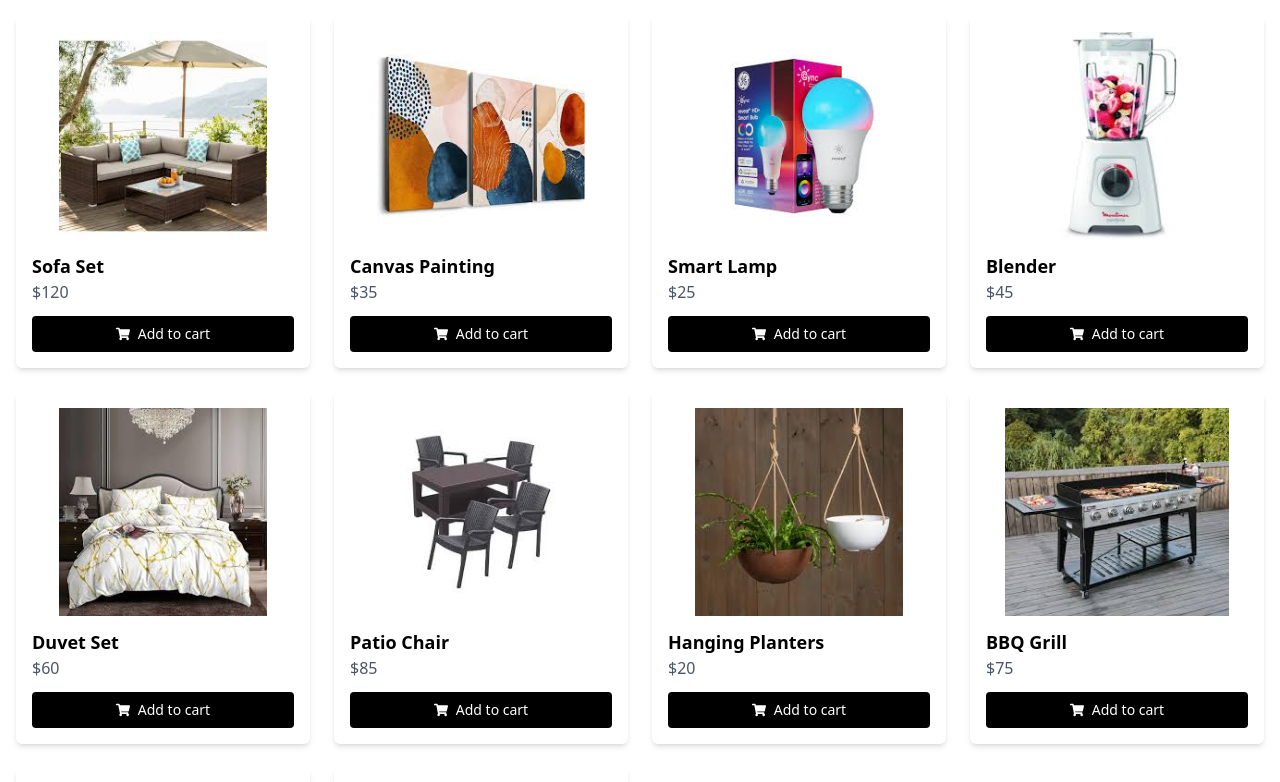
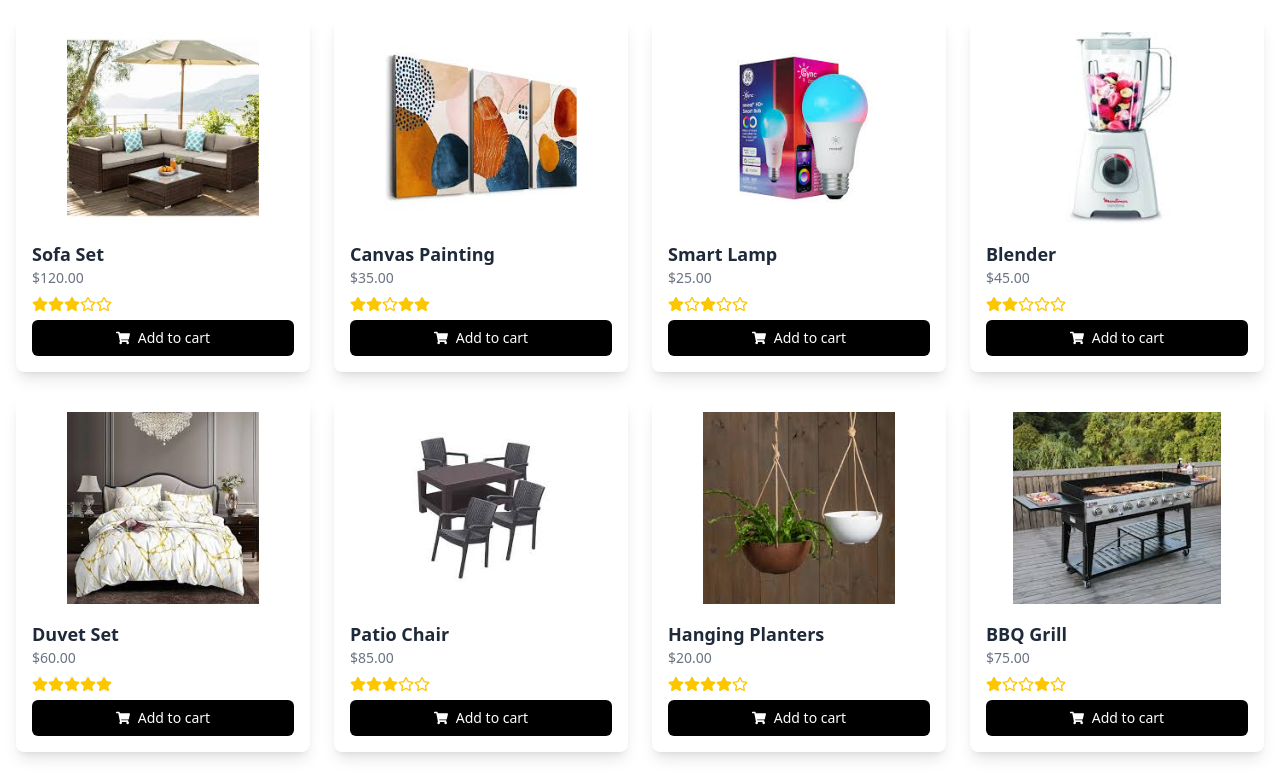
Before and after one commit to Maducracy/my-vue-app, a React (Vite) app: page /HomeGarden in a window 1280 px wide. Shown: the top 782 px of the page. Built offline with nearby package versions, Linux system fonts and the light colour scheme; no server answers.

Commit message:
multishop

```diff
--- a/package.json
+++ b/package.json
@@ -11,6 +11,7 @@
   },
   "dependencies": {
     "@tailwindcss/vite": "^4.1.5",
+    "flutterwave-react-v3": "^1.0.7",
     "framer-motion": "^12.11.0",
     "lucide-react": "^0.507.0",
     "react": "^19.0.0",
--- a/src/Category/HomeGarden.jsx
+++ b/src/Category/HomeGarden.jsx
@@ -1,4 +1,13 @@
 import { useState, useEffect } from "react";
+
+import {
+  FaShoppingCart,
+  FaTimes,
+  FaStar,
+  FaRegStar,
+} from "react-icons/fa";
+import { useStore } from "../Zustand";
+
 import sofa from "../assets/sofa.jpeg";
 import canvapaint from "../assets/canvapaint.jpeg";
 import lamp from "../assets/lamp.jpeg";
@@ -9,92 +18,121 @@ import hangpainter from "../assets/hangpainter.jpeg";
 import grill from "../assets/grill.jpeg";
 import gardentool from "../assets/gardentool.jpeg";
 import basket from "../assets/basket.jpeg";
-import { FaShoppingCart, FaTimes } from "react-icons/fa";
-import { useStore } from "../Zustand";
 
 const products = [
-  { id: 10, name: "Sofa Set", price: "$120", img: sofa },
-  { id: 11, name: "Canvas Painting", price: "$35", img: canvapaint },
-  { id: 12, name: "Smart Lamp", price: "$25", img: lamp },
-  { id: 13, name: "Blender", price: "$45", img: Blender },
-  { id: 14, name: "Duvet Set", price: "$60", img: duvet },
-  { id: 15, name: "Patio Chair", price: "$85", img: patiochair },
-  { id: 16, name: "Hanging Planters", price: "$20", img: hangpainter },
-  { id: 17, name: "BBQ Grill", price: "$75", img: grill },
-  { id: 18, name: "Garden Tools", price: "$30", img: gardentool },
-  { id: 19, name: "Storage Basket", price: "$15", img: basket },
+  { id: 10, name: "Sofa Set", price: 120, img: sofa },
+  { id: 11, name: "Canvas Painting", price: 35, img: canvapaint },
+  { id: 12, name: "Smart Lamp", price: 25, img: lamp },
+  { id: 13, name: "Blender", price: 45, img: Blender },
+  { id: 14, name: "Duvet Set", price: 60, img: duvet },
+  { id: 15, name: "Patio Chair", price: 85, img: patiochair },
+  { id: 16, name: "Hanging Planters", price: 20, img: hangpainter },
+  { id: 17, name: "BBQ Grill", price: 75, img: grill },
+  { id: 18, name: "Garden Tools", price: 30, img: gardentool },
+  { id: 19, name: "Storage Basket", price: 15, img: basket },
 ];
 
 const HomeGarden = () => {
-  const { fetchData, addtocart, removecart } = useStore();
-  const [cartItems, setCartItems] = useState({});
-  const [alert, setAlert] = useState({ type: "", message: "" });
+  const { fetchData, addtocart, removecart, cart } = useStore();
+  const [alertMessage, setAlertMessage] = useState("");
+  const [reverseMessage, setReverseMessage] = useState("");
 
   useEffect(() => {
     fetchData();
-  }, []);
+  }, [fetchData]);
 
   useEffect(() => {
-    if (alert.message) {
-      const timeout = setTimeout(() => {
-        setAlert({ type: "", message: "" });
-      }, 3000);
+    if (alertMessage) {
+      const timeout = setTimeout(() => setAlertMessage(""), 3000);
       return () => clearTimeout(timeout);
     }
-  }, [alert]);
+  }, [alertMessage]);
 
-  const handleAddToCart = (productId, product) => {
-    setCartItems((prev) => ({ ...prev, [productId]: true }));
+  useEffect(() => {
+    if (reverseMessage) {
+      const timeout = setTimeout(() => setReverseMessage(""), 3000);
+      return () => clearTimeout(timeout);
+    }
+  }, [reverseMessage]);
+
+  const isInCart = (id) => cart.some((item) => item.id === id);
+
+  const handleAddToCart = (product) => {
     addtocart(product);
-    setAlert({ type: "success", message: "Product added to cart!" });
+    setAlertMessage(`${product.name} added to cart!`);
   };
 
-  const handleRemoveFromCart = (productId, product) => {
-    setCartItems((prev) => ({ ...prev, [productId]: false }));
+  const handleRemoveFromCart = (product) => {
     removecart(product.id);
-    setAlert({ type: "error", message: "Product removed from cart!" });
+    setReverseMessage(`${product.name} removed from cart!`);
   };
 
+  const formatPrice = (price) =>
+    new Intl.NumberFormat("en-US", {
+      style: "currency",
+      currency: "USD",
+    }).format(price);
+
   return (
-    <div className="p-4 relative">
-      {alert.message && (
-        <div
-          className={`fixed top-5 right-5 px-4 py-2 rounded shadow-md z-50 text-white transition-all duration-500 ${
-            alert.type === "success" ? "bg-green-600" : "bg-red-600"
-          }`}
-        >
-          {alert.message}
+    <div className="p-4">
+      {/* Alerts */}
+      {alertMessage && (
+        <div className="fixed top-5 right-5 bg-green-600 text-white px-4 py-2 rounded shadow-md z-50 transition-all">
+          {alertMessage}
+        </div>
+      )}
+      {reverseMessage && (
+        <div className="fixed top-5 right-5 bg-red-600 text-white px-4 py-2 rounded shadow-md z-50 transition-all">
+          {reverseMessage}
         </div>
       )}
 
-      <div className="grid grid-cols-2 sm:grid-cols-2 md:grid-cols-3 lg:grid-cols-4 gap-4 sm:gap-6">
+      {/* Product Grid */}
+      <div className="grid grid-cols-2 sm:grid-cols-2 md:grid-cols-3 lg:grid-cols-4 gap-6">
         {products.map((product) => (
           <div
             key={product.id}
-            className="shadow-md p-4 bg-white rounded-md flex flex-col justify-between hover:shadow-lg transition-transform duration-300 hover:scale-[1.02]"
+            className="shadow-lg p-4 rounded-lg bg-white hover:shadow-xl transition-all flex flex-col justify-between"
           >
             <img
               src={product.img}
               alt={product.name}
-              className="w-full h-40 sm:h-52 object-contain rounded-md mb-3"
+              className="w-full h-48 object-contain mb-4 rounded-md hover:scale-105 transition-transform duration-300"
             />
-            <div className="flex-1">
-              <h3 className="text-lg font-semibold">{product.name}</h3>
-              <p className="text-gray-600 mb-3">{product.price}</p>
+            <div className="flex-grow">
+              <h3 className="text-lg font-semibold text-gray-800">
+                {product.name}
+              </h3>
+              <p className="text-sm text-gray-500 mb-2">
+                {formatPrice(product.price)}
+              </p>
+              <div className="flex items-center text-yellow-400 mb-2">
+                {[...Array(5)].map((_, index) =>
+                  index < Math.floor(Math.random() * 5 + 1) ? (
+                    <FaStar key={index} />
+                  ) : (
+                    <FaRegStar key={index} />
+                  )
+                )}
+              </div>
             </div>
             <div>
-              {cartItems[product.id] ? (
+              {isInCart(product.id) ? (
                 <button
-                  onClick={() => handleRemoveFromCart(product.id, product)}
-                  className="w-full bg-black text-white px-3 py-2 text-sm rounded flex items-center justify-center gap-2 hover:bg-gray-800 transition"
+                  onClick={() => handleRemoveFromCart(product)}
+                  className="w-full bg-red-600 text-white py-2 rounded-md text-sm font-medium flex items-center justify-center gap-2 hover:bg-red-700 transition"
+                  aria-label="Remove from cart"
+                  title="Remove from cart"
                 >
                   <FaTimes />
                   Remove from cart
                 </button>
               ) : (
                 <button
-                  onClick={() => handleAddToCart(product.id, product)}
-                  className="w-full bg-black text-white px-3 py-2 text-sm rounded flex items-center justify-center gap-2 hover:bg-gray-800 transition"
+                  onClick={() => handleAddToCart(product)}
+                  className="w-full bg-black text-white py-2 rounded-md text-sm font-medium flex items-center justify-center gap-2 hover:bg-gray-800 transition"
+                  aria-label="Add to cart"
+                  title="Add to cart"
                 >
                   <FaShoppingCart />
                   Add to cart
--- a/src/Component/Cartstore.jsx
+++ b/src/Component/Cartstore.jsx
@@ -1,9 +1,97 @@
-import React from 'react'
+import React from "react";
+import { useStore } from "../Zustand";
+import { FaTimes } from "react-icons/fa";
+import { FlutterWaveButton } from "flutterwave-react-v3";
 
 const Cartstore = () => {
+  const { cart, removecart } = useStore();
+
+  // Calculate total price
+  const totalAmount = cart.reduce((acc, item) => {
+    let price = item.price;
+
+    if (typeof price === "string") {
+      price = parseFloat(price.replace(/[^0-9.]/g, ""));
+    }
+
+    if (typeof price !== "number" || isNaN(price)) {
+      console.warn("Invalid price in cart item:", item);
+      price = 0;
+    }
+
+    return acc + price;
+  }, 0);
+
+  const config = {
+    public_key: "FLWPUBK_TEST-00e9287e7984f70a6e59ef068707fcec-X",
+    tx_ref: Date.now().toString(),
+    amount: totalAmount,
+    currency: "USD",
+    payment_options: "card, mobilemoney",
+    customer: {
+      email: "user@example.com",
+      name: "John Doe",
+    },
+    customizations: {
+      title: "Your Store",
+      description: "Payment for items in cart",
+    },
+  };
+
+  const fwConfig = {
+    ...config,
+    text: "Pay Now",
+    cursor:"pointer",
+    callback: (response) => {
+      console.log("Payment successful", response);
+      // You can clear the cart here if needed
+    },
+    onClose: () => {
+      console.log("Payment modal closed");
+    },
+  };
+
   return (
-    <div>Cartstore</div>
-  )
-}
+    <div className="p-4">
+      <h2 className="text-2xl font-bold mb-4 flex justify-center">Your Cart</h2>
+      {cart.length === 0 ? (
+        <p className="text-gray-500 flex justify-center">Your cart is empty.</p>
+      ) : (
+        <>
+          <div className="grid grid-cols-1 sm:grid-cols-2 md:grid-cols-3 gap-4">
+            {cart.map((item) => (
+              <div key={item.id} className="p-4 bg-white rounded shadow">
+                <img
+                  src={item.img || item.image}
+                  alt={item.name || item.title}
+                  className="w-full h-40 object-contain mb-2"
+                />
+                <h3 className="text-sm font-semibold mb-2">
+                  {item.name || item.title}
+                </h3>
+                <p className="font-bold mb-2">${item.price}</p>
+                <button
+                  onClick={() => removecart(item.id)}
+                  className="bg-red-600 text-white px-4 py-2 rounded hover:opacity-80 flex items-center justify-center gap-2"
+                >
+                  <FaTimes />
+                  Remove
+                </button>
+              </div>
+            ))}
+          </div>
 
-export default Cartstore
+          {/* Total + Payment Button */}
+          <div className="mt-6 flex flex-col items-center">
+            <p className="text-lg font-semibold mb-2">
+              Total: ${totalAmount.toFixed(2)}
+            </p>
+            <FlutterWaveButton {...fwConfig} />
+          </div>
+        </>
+      )}
+    </div>
+  );
+};
+
+export default Cartstore;
--- a/src/Home/Home.jsx
+++ b/src/Home/Home.jsx
@@ -699,7 +699,7 @@ function Home() {
 
             <p className="text-gray-500 text-xs sm:text-sm">On Orders Over $50</p>
 
-
+           <button className="w-full bg-black text-white px-4 py-2 rounded flex items-center justify-center gap-2 hover:scale-105 transition" >Add to cart </button>
 
 
           </div>
--- a/src/Shop.jsx
+++ b/src/Shop.jsx
@@ -1,9 +1,135 @@
-import React from 'react'
+import React, { useEffect, useState } from "react";
+import { useStore } from "./Zustand";
+import { FaStar, FaShoppingCart, FaTimes } from "react-icons/fa";
+import { useNavigate } from "react-router-dom";
 
-const Shop = () => {
+const Product = () => {
+  const { data, loading, error, fetchData, addtocart, removecart } = useStore();
+  const [cartItems, setCartItems] = useState({});
+  const [alertMessage, setAlertMessage] = useState("");
+  const [reverseMessage, setReverseMessage] = useState("");
+  const navigate = useNavigate();
+
+  useEffect(() => {
+    fetchData();
+  }, []);
+
+  useEffect(() => {
+    if (alertMessage) {
+      const timeout = setTimeout(() => setAlertMessage(""), 3000);
+      return () => clearTimeout(timeout);
+    }
+  }, [alertMessage]);
+
+  useEffect(() => {
+    if (reverseMessage) {
+      const timeout = setTimeout(() => setReverseMessage(""), 3000);
+      return () => clearTimeout(timeout);
+    }
+  }, [reverseMessage]);
+
+  const handleAddToCart = (productId, product) => {
+    setCartItems((prev) => ({ ...prev, [productId]: true }));
+    addtocart(product);
+    setAlertMessage("Product successfully added to cart!");
+  };
+
+  const handleRemoveFromCart = (productId, product) => {
+    setCartItems((prev) => ({ ...prev, [productId]: false }));
+    removecart(product.id);
+    setReverseMessage("Product successfully removed from cart!");
+  };
+  if (loading) {
+    return (
+      <div className="flex justify-center items-center h-64">
+        <div className="animate-spin rounded-full h-16 w-16 border-4 border-t-4 border-gray-300 border-t-blue-500"></div>
+      </div>
+    );
+  } else {
+   <p className="text-red-500 text-center">Error: {error}</p>;
+  }
+
+  // if (error) {
+  //   return <p className="text-red-500 text-center">Error: {error}</p>;
+  // }
+
   return (
-    <div>Shop</div>
-  )
-}
+    <>
+      {alertMessage && (
+        <div className="fixed top-5 right-5 bg-green-600 text-white px-4 py-2 rounded shadow-md z-50">
+          {alertMessage}
+        </div>
+      )}
+      {reverseMessage && (
+        <div className="fixed top-5 right-5 bg-red-600 text-white px-4 py-2 rounded shadow-md z-50">
+          {reverseMessage}
+        </div>
+      )}
 
-export default Shop
+      <div className="grid grid-cols-2 sm:grid-cols-2 md:grid-cols-3 lg:grid-cols-4 gap-4 mt-5">
+        {data &&
+          data.map((product) => (
+            <div
+              key={product.id}
+              className="p-4 rounded shadow bg-white flex flex-col justify-between min-h-[420px] sm:min-h-[400px] md:min-h-[420px] overflow-hidden"
+            >
+              <div>
+                <div className="mb-4">
+                  <img
+                    src={product.image}
+                    alt={product.title}
+                    className="w-full h-40 object-contain mx-auto transition-transform duration-300  hover:scale-105"
+                  />
+                </div>
+
+                {/* Title with fixed height */}
+                <h2 className="text-sm font-semibold text-gray-800 mb-2 text-center min-h-[48px]">
+                  {product.title.length > 50
+                    ? product.title.slice(0, 50) + "..."
+                    : product.title}
+                </h2>
+
+                <div className="flex justify-center text-yellow-400 mb-2">
+                  {[...Array(5)].map((_, i) => (
+                    <FaStar key={i} />
+                  ))}
+                </div>
+
+                <div className="flex justify-center gap-2 mb-4">
+                  <p className="text-sm text-gray-500 line-through">
+                    ${(product.price * 1.2).toFixed(2)}
+                  </p>
+                  <p className="text-lg font-extrabold text-gray-900">
+                    ${product.price}
+                  </p>
+                </div>
+              </div>
+
+              {/* Button */}
+              <div className="mt-auto">
+                {cartItems[product.id] ? (
+                  <button
+                    onClick={() => handleRemoveFromCart(product.id, product)}
+                    className="w-full bg-black text-white px-4 py-2 rounded flex items-center justify-center gap-2 hover:scale-105 transition"
+                  >
+                    <FaTimes className="text-white hidden sm:inline" />
+                    Remove Cart
+                  </button>
+                ) : (
+                  <button
+                    onClick={() => handleAddToCart(product.id, product)}
+                    className="w-full bg-black text-white px-4 py-2 rounded flex items-center justify-center gap-2 hover:scale-105 transition"
+                  >
+                    <FaShoppingCart className="text-white" />
+                    Add to Cart
+                  </button>
+                )}
+              </div>
+            </div>
+          ))}
+      </div>
+    </>
+  );
+};
+
+export default Product;
```
Also changed, not shown: src/Category/HealthBeauty.jsx (+16 -17 lines), src/Component/Product.jsx (+27 -33 lines), src/Zustand.js (+9 -6 lines), 1 other file (tests, documents, lock files or other folders).
